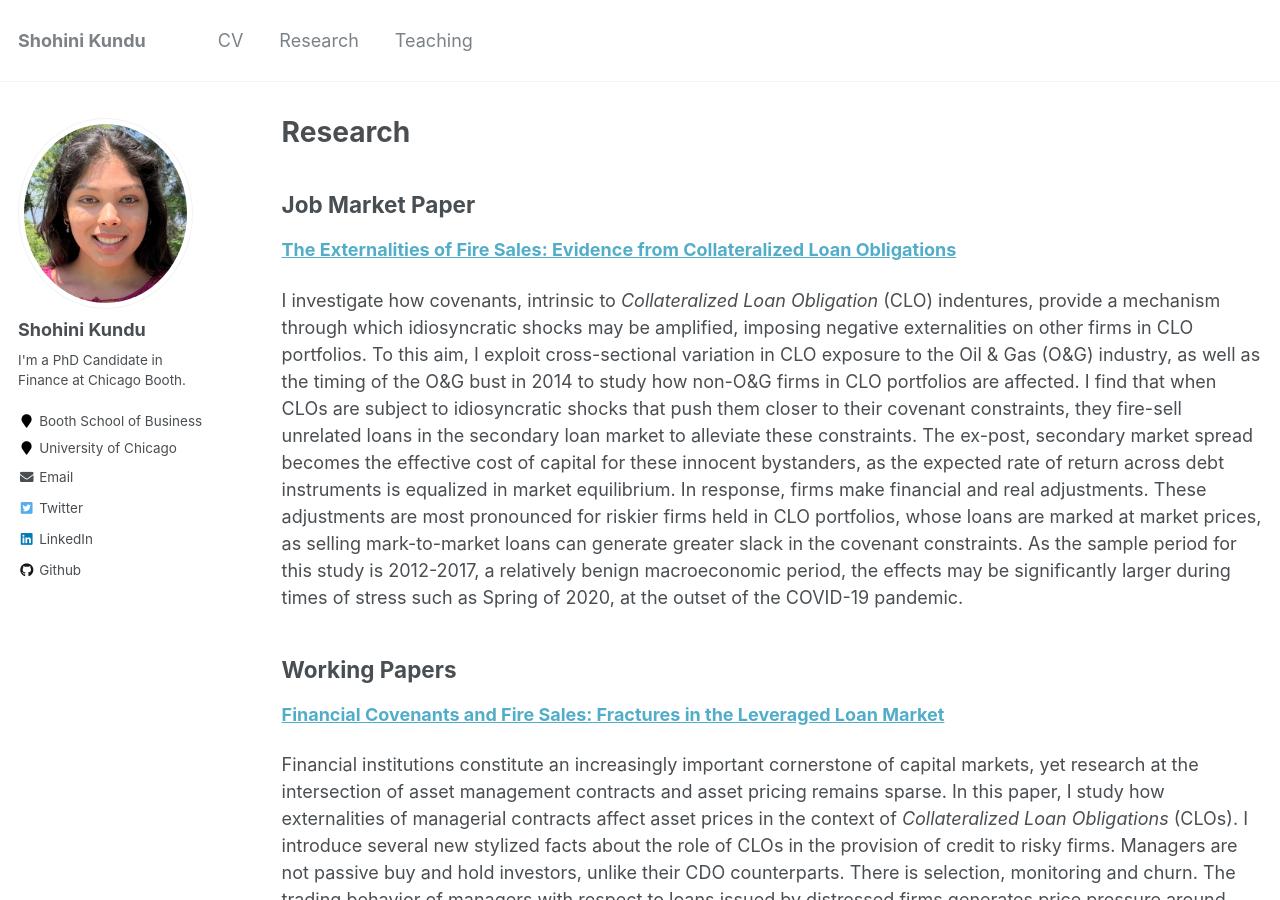
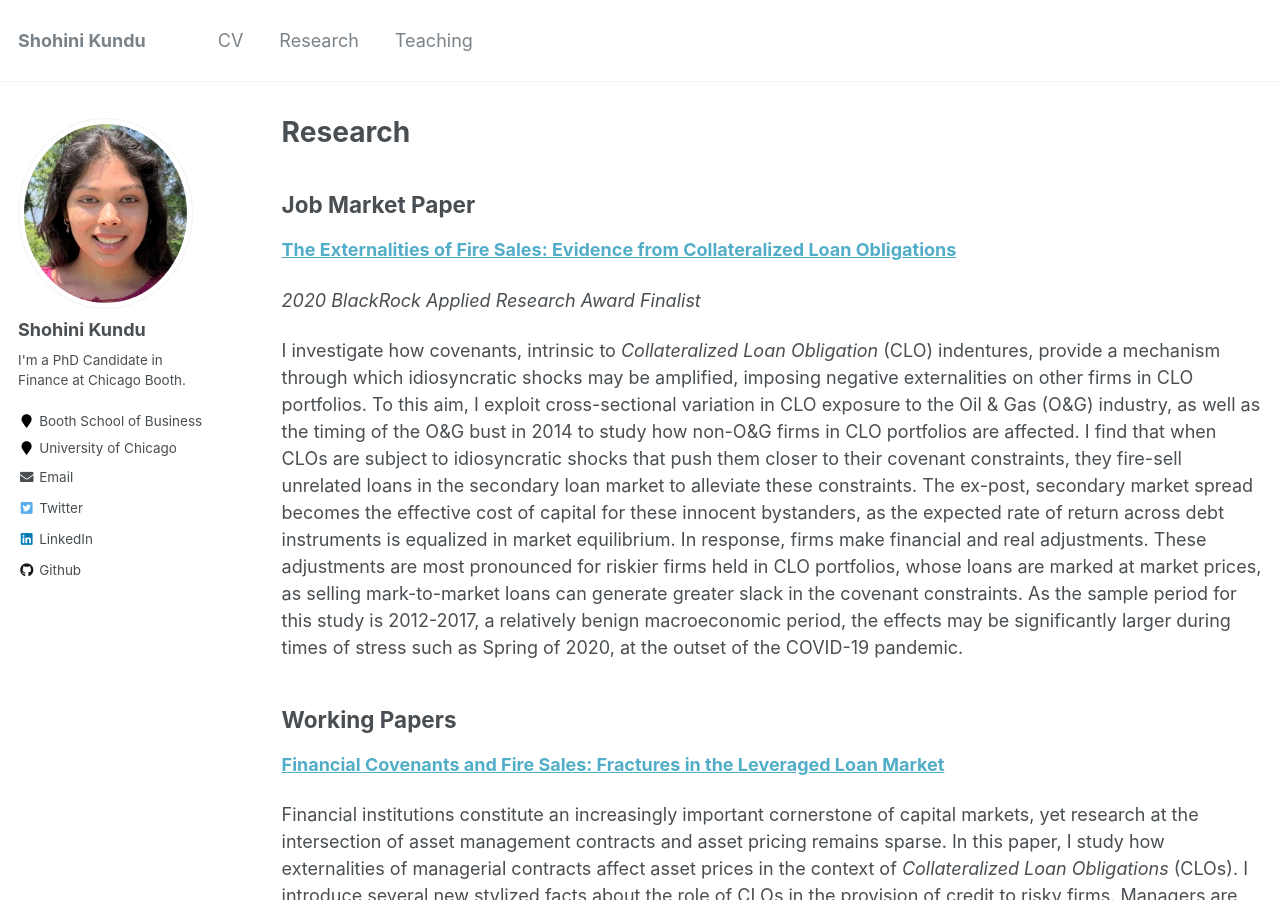
Before and after one commit to shohinikundu/shohinikundu.github.io, a Jekyll site: the page built from _pages/research.md, in a window 1280 px wide and 900 px high. Built offline with Jekyll 4.4.1, drawn with Linux system fonts in a browser that asks for light colours.

Commit message:
Update research.md

```diff
--- a/_pages/research.md
+++ b/_pages/research.md
@@ -6,6 +6,8 @@ author_profile: true
 ---
 ## Job Market Paper
 <a href="../files/SK3.pdf">**The Externalities of Fire Sales: Evidence from Collateralized Loan Obligations**</a>
+
+*2020 BlackRock Applied Research Award Finalist*
 
 I investigate how covenants, intrinsic to *Collateralized Loan Obligation* (CLO) indentures, provide a mechanism through which idiosyncratic shocks may be amplified, imposing negative externalities on other firms in CLO portfolios. To this aim, I exploit cross-sectional variation in CLO exposure to the Oil & Gas (O&G) industry, as well as the timing of the O&G bust in 2014 to study how non-O&G firms in CLO portfolios are affected. I find that when CLOs are subject to idiosyncratic shocks that push them closer to their covenant constraints, they fire-sell unrelated loans in the secondary loan market to alleviate these constraints. The ex-post, secondary market spread becomes the effective cost of capital for these innocent bystanders, as the expected rate of return across debt instruments is equalized in market equilibrium. In response, firms make financial and real adjustments. These adjustments are most pronounced for riskier firms held in CLO portfolios, whose loans are marked at market prices, as selling mark-to-market loans can generate greater slack in the covenant constraints. As the sample period for this study is 2012-2017, a relatively benign macroeconomic period, the effects may be significantly larger during times of stress such as Spring of 2020, at the outset of the COVID-19 pandemic.
 
```
